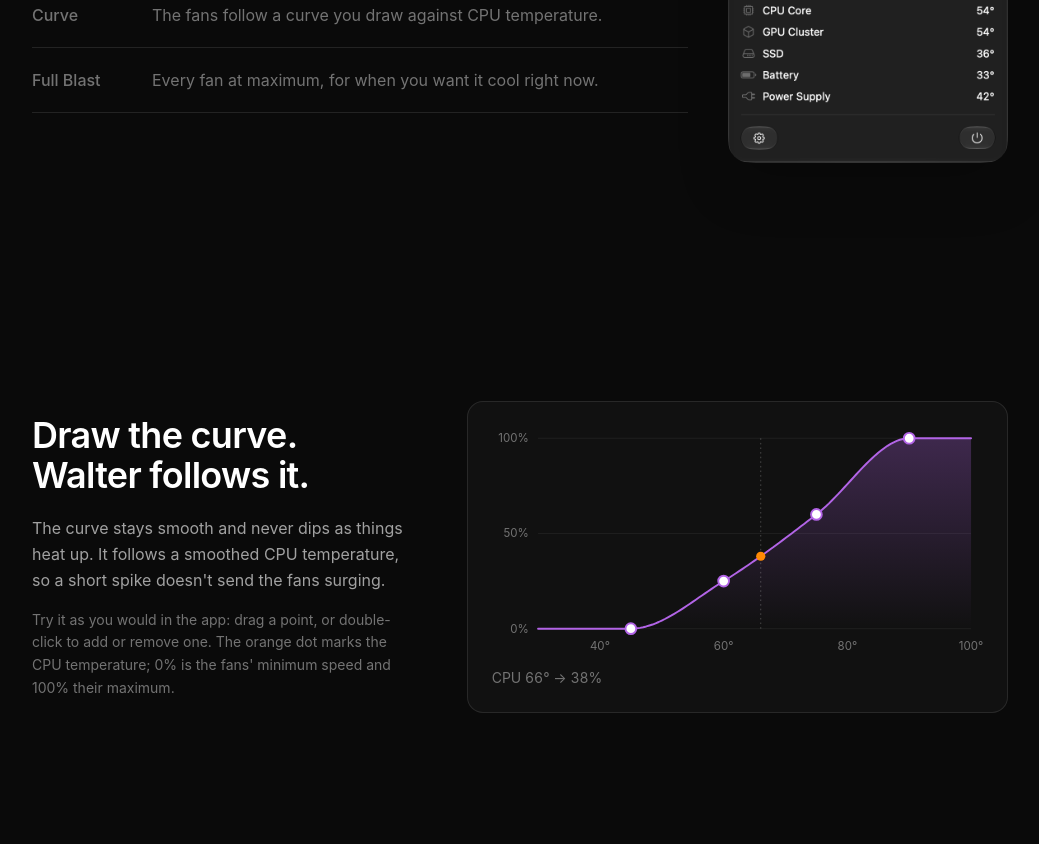
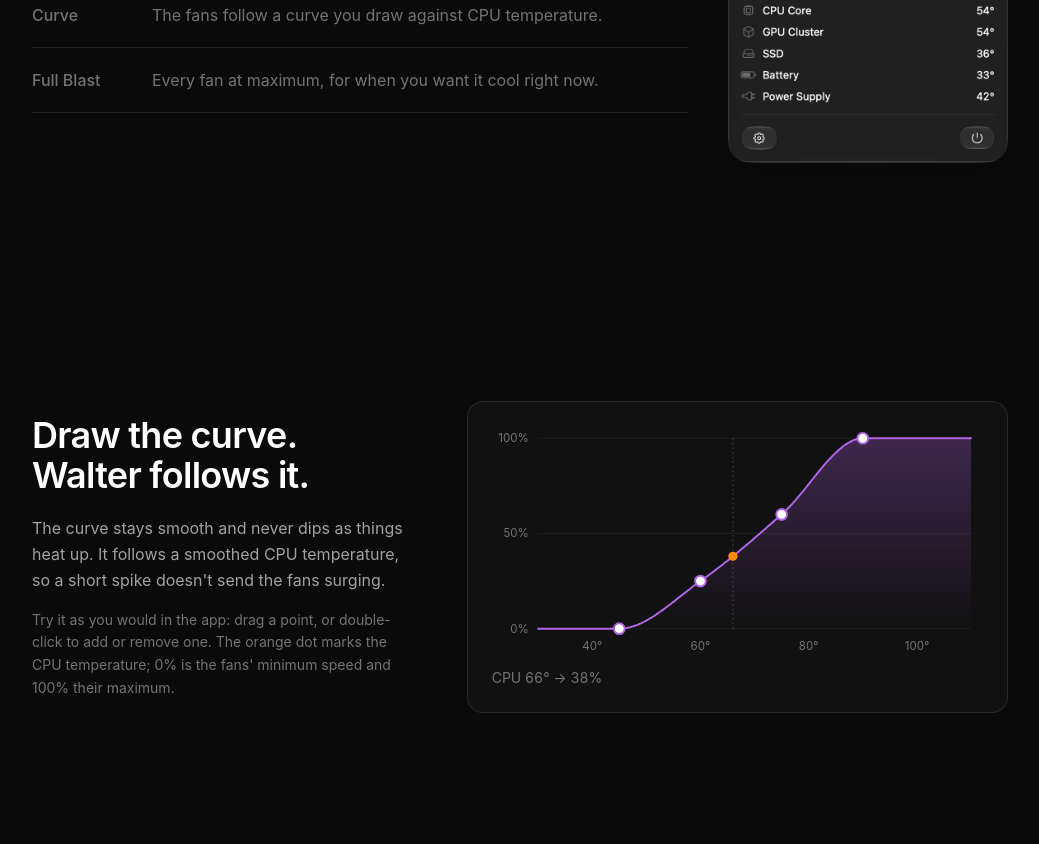
Before and after one commit to whyredfire/BlowMyFans.app, a React (Vite) app in the folder site/: page / in a window 1280 px wide. Shown: the part 1921-2765 px from the top of the page, without its empty margins (120-1159 px from the left). Built offline with nearby package versions, Linux system fonts and the light colour scheme.

Commit message:
feat(curve): Extend the curve's temperature range to 110 °C

```diff
--- a/site/src/curve.ts
+++ b/site/src/curve.ts
@@ -3,7 +3,7 @@
 
 export type CurvePoint = { id: number; temperature: number; speed: number };
 
-export const temperatureRange = { min: 30, max: 100 } as const;
+export const temperatureRange = { min: 30, max: 110 } as const;
 /** Keeps neighbouring points apart so the curve stays a function of temperature. */
 const spacing = 2;
 
```
Also changed, not shown: 1 other file (tests, documents, lock files or other folders).
